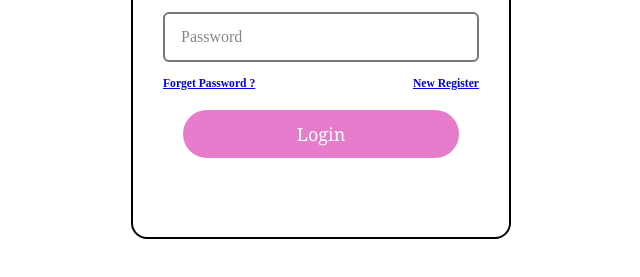
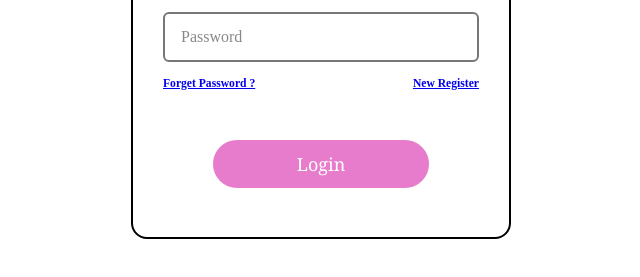
Before and after one commit to thenitin238/Login-Page, a plain HTML site: page index.html in a window 1280 px wide. Shown: the part 349-626 px from the top of the page, without its empty margins (319-959 px from the left). Drawn offline with Linux system fonts and the light colour scheme.

Commit message:
change Login Button Position

```diff
--- a/style.css
+++ b/style.css
@@ -134,12 +134,8 @@
  }
 
  .login {
-    margin: 20px;
-     /* border-radius: 12px; */
-     /* position: relative; */
+     margin: 50px;
      text-align: center;
-     /* REQUIRED */
-     /* box-shadow: 0 4px 10px rgba(0, 0, 0, 0.1); */
  }
 
  .login-btn {
```
Lines whose indentation alone changed are shown as unchanged.
